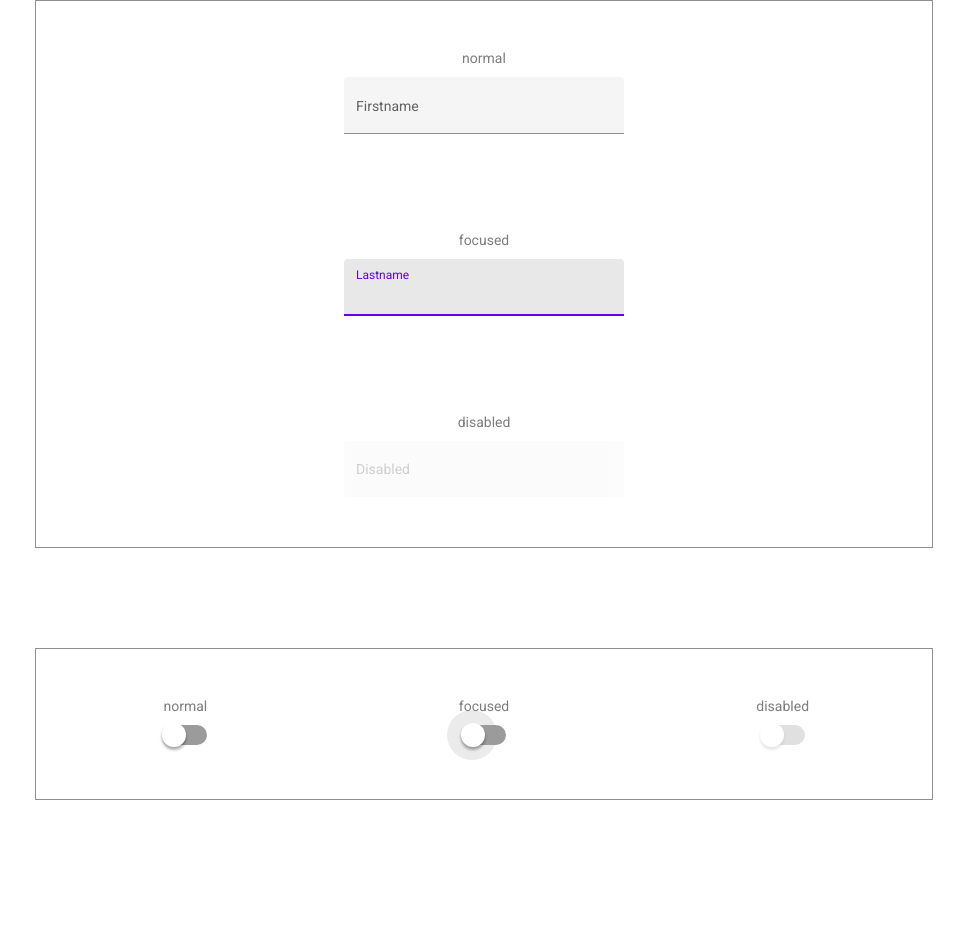
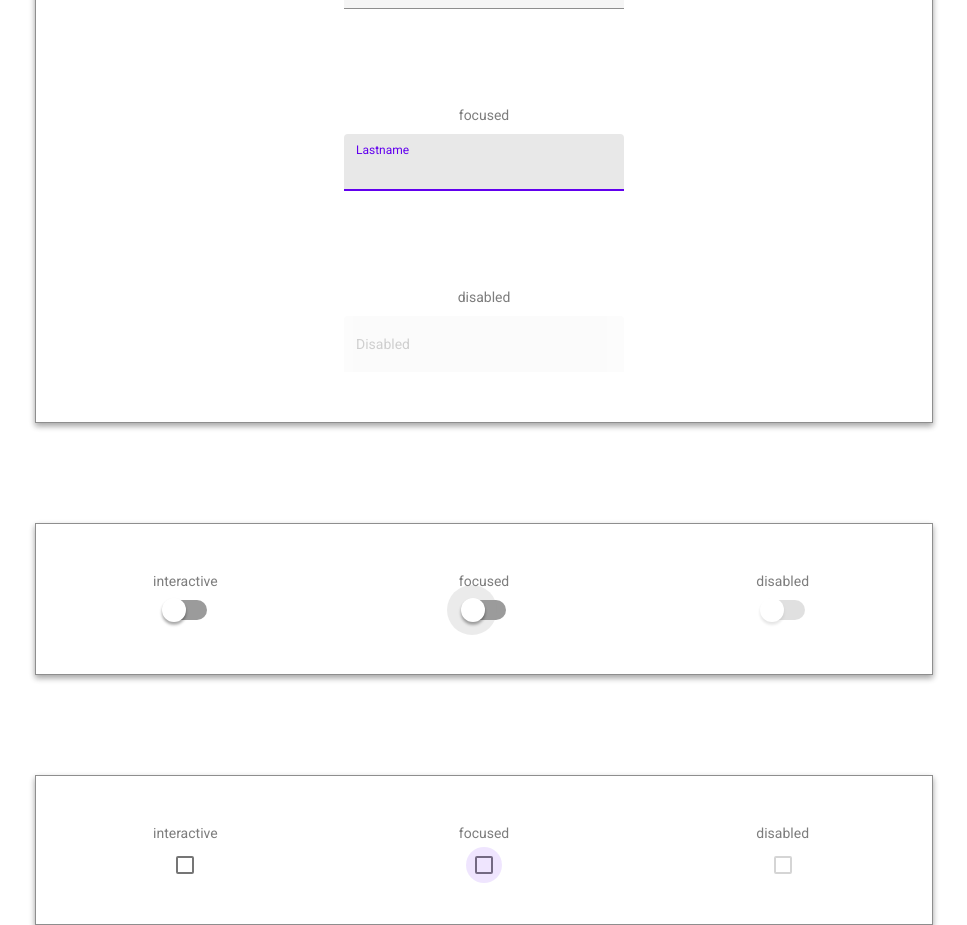
Before and after one commit to 1F4A9/material-design, a React (Create React App) app: page / in a window 1280 px wide. Shown: the whole page, without its empty margins (156-1123 px from the left). Before the commit the page ends 800 px from the top, so only its background shows below. Built offline with nearby package versions, Linux system fonts and the light colour scheme.

Commit message:
3/4 finished, implemented checkboxes + their states

```diff
--- a/public/index.html
+++ b/public/index.html
@@ -4,6 +4,7 @@
     <meta charset="utf-8" />
     <link rel="icon" href="%PUBLIC_URL%/favicon.ico" />
     <link href="https://fonts.googleapis.com/css?family=Raleway:500|Roboto&display=swap" rel="stylesheet">
+    <script src="https://kit.fontawesome.com/676eb66321.js" crossorigin="anonymous"></script>
     <meta name="viewport" content="width=device-width, initial-scale=1" />
     <meta name="theme-color" content="#000000" />
     <meta
--- a/src/App.js
+++ b/src/App.js
@@ -4,6 +4,7 @@ import styled from 'styled-components';
 import GlobalStyle from './GlobalStyle';
 import TextField from './components/TextField';
 import Switch from './components/Switch';
+import Checkbox from './components/Checkbox';
 
 const Container = styled.div`
   height: 100vh;
@@ -15,26 +16,39 @@ const Container = styled.div`
   align-items: center;
 
   .textfield-container,
-  .switch-container {
+  .switch-container,
+  .checkbox-container {
+    display: flex;
+    justify-content: center;
+    align-items: center;
+
     margin: 50px;
     width: 70%;
     border: 1px solid #8e8e8e;
+    box-shadow: 0 3px 6px rgba(0,0,0,0.16), 0 3px 6px rgba(0,0,0,0.23);
 
-    display: flex;
-    justify-content: center;
-    align-items: center;
+
+    transition: box-shadow 0.5s;
+  }
+
+  .textfield-container:hover,
+  .switch-container:hover,
+  .checkbox-container:hover {
+    box-shadow: 0 14px 28px rgba(0,0,0,0.25), 0 10px 10px rgba(0,0,0,0.22);
   }
 
   .textfield-container {
     flex-direction: column;
   }
 
-  .switch-container {
+  .switch-container,
+  .checkbox-container {
     flex-direction: row;
   }
 
   .textfield-container > div,
-  .switch-container > div {
+  .switch-container > div,
+  .checkbox-container > div {
     flex: 1;
     margin: 50px 0px;
   }
@@ -45,14 +59,19 @@ function App() {
     <Container>
       <GlobalStyle />
       <div className="textfield-container">
-        <TextField placeholder={'Firstname'} state={'normal'}/>
+        <TextField placeholder={'Firstname'} state={'interactive'}/>
         <TextField placeholder={'Lastname'} state={'focused'}/>
         <TextField placeholder={'Disabled'} state={'disabled'}/>
       </div>
       <div className="switch-container">
-        <Switch state={'normal'}/>
+        <Switch state={'interactive'}/>
         <Switch state={'focused'}/>
         <Switch state={'disabled'}/>
+      </div>
+      <div className="checkbox-container">
+        <Checkbox state={'interactive'}/>
+        <Checkbox state={'focused'}/>
+        <Checkbox state={'disabled'}/>
       </div>
     </Container>
   );
--- /dev/null
+++ b/src/components/Checkbox.js
@@ -0,0 +1,100 @@
+import React from 'react';
+import styled from 'styled-components';
+
+const Container = styled.div`
+  display: flex;
+  justify-content: center;
+  align-items: center;
+  flex-direction: column;
+
+  input {
+    height: 0;
+    width: 0;
+    opacity: 0;
+  }
+
+  input:focus ~ .box {
+    outline: none;
+  }
+
+  input:focus ~ .box > div,
+  input:hover ~ .box > div {
+    opacity: ${props => props.state === 'disabled' ? 0 : 0.1};
+    cursor: ${props => props.state === 'disabled' ? 'default' : 'pointer'};
+  }
+
+  input:checked ~ .box > i  {
+    opacity: 1;
+  }
+
+  input:checked ~ .box {
+    background-color: #6200ee;
+    border: 2px solid #6200ee;
+  }
+
+  .box {
+    position: relative;
+    border: 2px solid #757575;
+    box-sizing: border-box;
+    border-radius: 2px;
+    width: 18px;
+    height: 18px;
+
+    opacity: ${props => props.state === 'disabled' ? 0.3 : 1};
+  }
+
+  .box:hover {
+    cursor: ${props => props.state === 'disabled' ? 'default' : 'pointer'};
+  }
+
+  .focus-effect {
+    position: absolute;
+    width: 36px;
+    height: 36px;
+    left: 50%;
+    margin-left: -18px;
+    top: 50%;
+    margin-top: -18px;
+
+    background-color: #6200ee;
+    opacity: ${props => props.state === 'focused' ? 0.1 : 0};
+    border-radius: 50%;
+  }
+
+  i {
+    position: absolute;
+    opacity: 0;
+    font-size: 13px;
+    color: #fff;
+    top: 1px;
+  }
+
+  p {
+    font-size: 14px;
+    color: rgb(125, 125, 125);
+    text-align: center;
+  }
+
+`;
+
+export default function Checkbox({ state }) {
+  let checkboxJSX = null;
+  if (state === 'disabled') {
+    checkboxJSX = <input type="checkbox" required checked={false}/>
+  } else {
+    checkboxJSX = <input type="checkbox" required/>
+  }
+
+  return (
+    <Container state={state}>
+      <p>{state}</p>
+      <label>
+        {checkboxJSX}
+        <div className="box">
+          <div className="focus-effect"></div>
+          <i className="fas fa-check"></i>
+        </div>
+      </label>
+    </Container>
+  )
+}
--- a/src/components/Switch.js
+++ b/src/components/Switch.js
@@ -72,7 +72,7 @@ const Container = styled.div`
       display: block;
       position: absolute;
       top: -15px;
-      left: ${props => props.state === 'focused on' ? '8px' : '-23px'};
+      left: -23px;
       height: 50px;
       width: 50px;
       border-radius: 50%;
```
